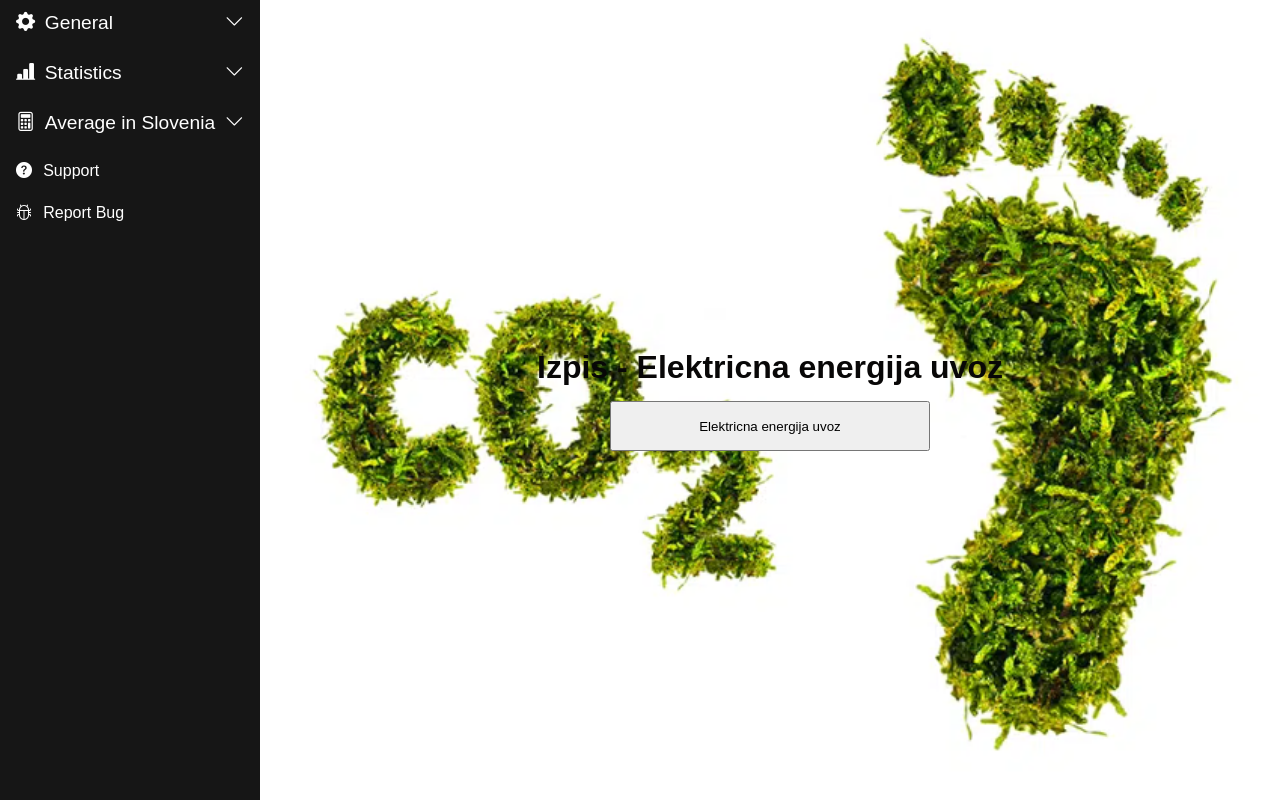
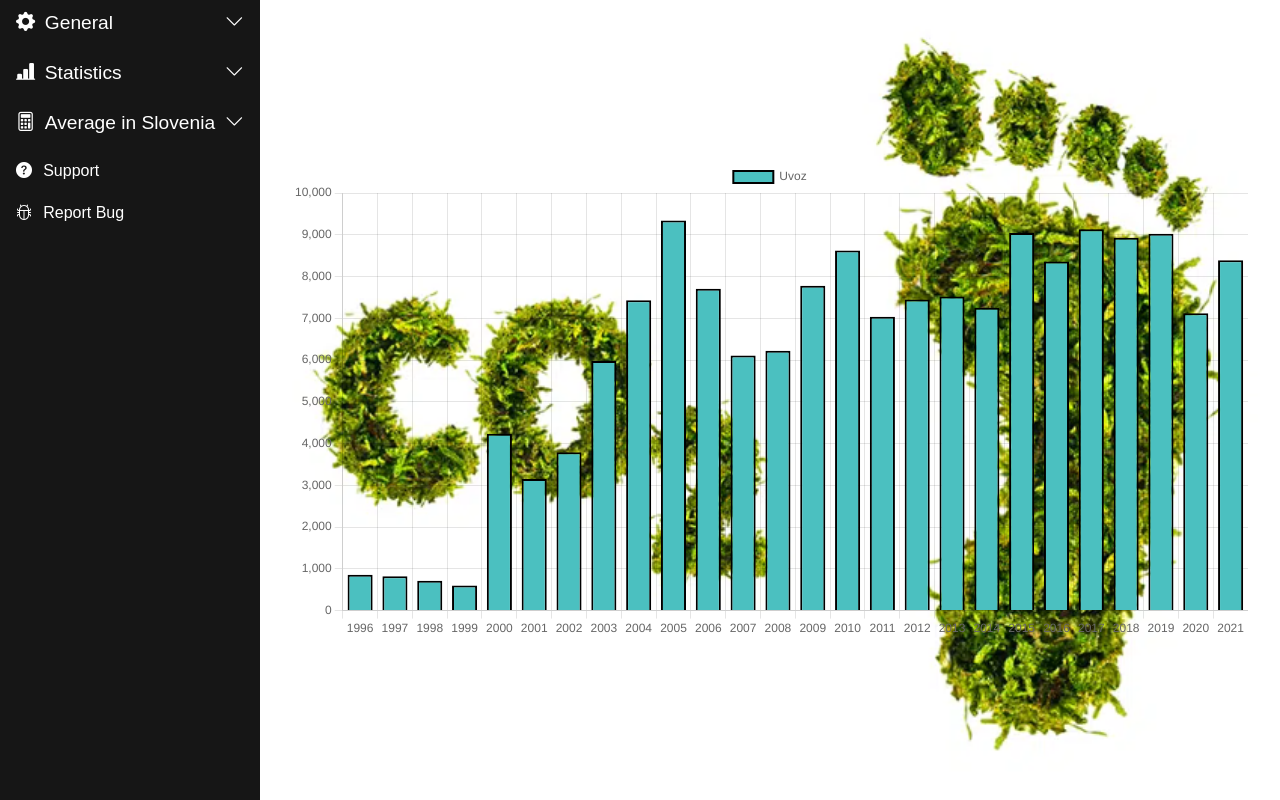
Before and after one commit to Doca123/C02-footprint, a React (Create React App) app: page /stats2 in a window 1280 px wide. Built offline with nearby package versions, Linux system fonts and the light colour scheme.

Commit message:
more charts

```diff
--- a/src/components/ElektricnaEnergijaIzvoz.js
+++ b/src/components/ElektricnaEnergijaIzvoz.js
@@ -1,45 +1,31 @@
 import { useState } from "react";
 import Axios from "axios";
-
+import BarChart from "./BarChart";
+import { energijaIzvoz } from "../Data";
 
 function ElektricnaEnergijaIzvoz() {
 
-    const [ElektricnaEnergijaIzvozList, setElektricnaEnergijaIzvozList] = useState([]);
+    const [ElektricnaEnergijaIzvozList, setElektricnaEnergijaIzvozList] = useState({
+      labels: energijaIzvoz.map((data) => data.leto),
+      datasets: [
+      {
+        label: "Izvoz",
+        data: energijaIzvoz.map((data) => data.izvoz),
+        backgroundColor: [
+          "rgba(75,192,192,1)"
 
-    const getElektricnaEnergijaIzvoz = () => {
-      Axios.get("http://localhost:3001/stats7").then((response) => {
-          setElektricnaEnergijaIzvozList(response.data);
-      });
-    };
-
+        ],
+        borderColor: "black",
+        borderWidth: 2,
+      },
+      ],
+    });
 
   return (
     <div className="App">
-      <div className="information">
+              <div>
+              <BarChart chartData={ElektricnaEnergijaIzvozList} />
 
-       <h1>Izpis - Elektricna Energija Izvoz</h1>
-      </div>
-      <div className="energija">
-        <button onClick={getElektricnaEnergijaIzvoz}>Elektricna Energija Izvoz</button>
-
-        {ElektricnaEnergijaIzvozList.map((val, key) => {
-          return (
-            <div className="energiaj1">
-              <div>
-
-                <h3>leto: {val.leto}</h3>
-
-
-                <h3>Izvoz: {val.izvoz}</h3>
-              </div>
-              <div>
-
-
-
-              </div>
-            </div>
-          );
-        })}
       </div>
     </div>
   );
--- a/src/components/EnergijaUvoz.js
+++ b/src/components/EnergijaUvoz.js
@@ -1,48 +1,31 @@
 import { useState } from "react";
 import Axios from "axios";
+import BarChart from "./BarChart";
+import { energijaUvoz } from "../Data";
 
 function EnergijaUvoz() {
 
-  const [leto, setLeto] = useState(0);
-  const [uvoz, setUvoz] = useState("");
+  const [energijaUvozList, setEnergijaUvozList] = useState({
+    labels: energijaUvoz.map((data) => data.leto),
+    datasets: [
+    {
+      label: "Uvoz",
+      data: energijaUvoz.map((data) => data.uvoz),
+      backgroundColor: [
+        "rgba(75,192,192,1)"
 
-  const [energijaUvozList, setEnergijaUvozList] = useState([]);
-
-
-  const getEnergijaUvoz = () => {
-    Axios.get("http://localhost:3001/stats2").then((response) => {
-        setEnergijaUvozList(response.data);
-    });
-  };
-
+      ],
+      borderColor: "black",
+      borderWidth: 2,
+    },
+    ],
+  });
 
   return (
     <div className="App">
-      <div className="information">
+              <div>
+              <BarChart chartData={energijaUvozList} />
 
-       <h1>Izpis - Elektricna energija uvoz </h1>
-
-      </div>
-      <div className="energija">
-        <button onClick={getEnergijaUvoz}>Elektricna energija uvoz</button>
-
-        {energijaUvozList.map((val, key) => {
-          return (
-            <div className="energiaj1">
-              <div>
-
-                <h3>leto: {val.leto}</h3>
-
-                <h3>Uvoz: {val.uvoz}</h3>
-              </div>
-              <div>
-
-
-
-              </div>
-            </div>
-          );
-        })}
       </div>
     </div>
   );
--- a/src/components/OgrevanjeVode.js
+++ b/src/components/OgrevanjeVode.js
@@ -10,15 +10,33 @@ function OgrevanjeVode() {
     datasets: [
     {
       label: "Lokalno Ogrevanje",
-      data: EnergijaOgrajevanjeVode.map((data) => data.lokalno_ogrevanje)
+      data: EnergijaOgrajevanjeVode.map((data) => data.lokalno_ogrevanje),
+      backgroundColor: [
+        "rgb(153, 255, 102)"
+
+      ],
+      borderColor: "black",
+      borderWidth: 2,
     },
     {
       label: "Centralno Ogrevanje",
-      data: EnergijaOgrajevanjeVode.map((data) => data.centralno_ogrevanje)
+      data: EnergijaOgrajevanjeVode.map((data) => data.centralno_ogrevanje),
+      backgroundColor: [
+        "rgba(75,192,192,1)"
+
+      ],
+      borderColor: "black",
+      borderWidth: 2,
     },
     {
       label: "Daljinsko Ogrevanje",
-      data: EnergijaOgrajevanjeVode.map((data) => data.daljinsko_ogrevanje)
+      data: EnergijaOgrajevanjeVode.map((data) => data.daljinsko_ogrevanje),
+      backgroundColor: [
+        "rgba(255, 204, 0)"
+
+      ],
+      borderColor: "black",
+      borderWidth: 2,
     },
     ],
   });
```
